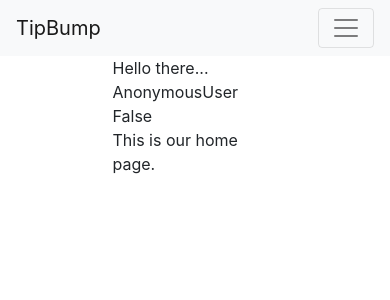
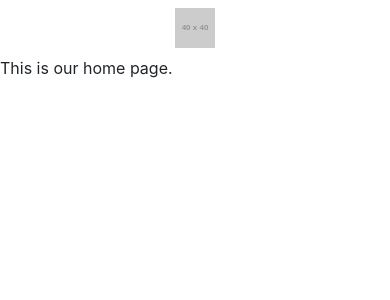
Before and after one commit to mikeyork1/tipbump_project, a Django app: page / in a window 390 px wide. Shown: the top 300 px of the page. Run offline with Django 3.2, Linux system fonts and the light colour scheme; grey boxes labelled with a size stand in for pictures from a placeholder-image service; some libraries are stand-ins or nearby versions.

Commit message:
Initial commit

```diff
--- a/templates/base.html
+++ b/templates/base.html
@@ -8,8 +8,10 @@
     <meta name="viewport" content="width=device-width, initial-scale=1, shrink-to-fit=no">
 
     <!-- Bootstrap CSS -->
-{#    <link rel="stylesheet" href="https://stackpath.bootstrapcdn.com/bootstrap/4.3.1/css/bootstrap.min.css" integrity="sha384-ggOyR0iXCbMQv3Xipma34MD+dH/1fQ784/j6cY/iJTQUOhcWr7x9JvoRxT2MZw1T" crossorigin="anonymous">#}
-    <link rel="stylesheet" href="static/bootstrap/4.3.1/css/bootstrap.min.css" integrity="sha384-ggOyR0iXCbMQv3Xipma34MD+dH/1fQ784/j6cY/iJTQUOhcWr7x9JvoRxT2MZw1T" crossorigin="anonymous">
+    <link rel="stylesheet" href="/static/bootstrap/4.3.1/css/bootstrap.min.css" integrity="sha384-ggOyR0iXCbMQv3Xipma34MD+dH/1fQ784/j6cY/iJTQUOhcWr7x9JvoRxT2MZw1T" crossorigin="anonymous">
+    <link rel="stylesheet" href="/static/css/bootstrap-custom.css">
+
+    <link rel="stylesheet" href="https://use.fontawesome.com/releases/v5.8.1/css/all.css" integrity="sha384-50oBUHEmvpQ+1lW4y57PTFmhCaXp0ML5d60M1M7uH2+nqUivzIebhndOJK28anvf" crossorigin="anonymous">
 
     <title>{% block head_title %}replace this too{% endblock %}</title>
   </head>
@@ -17,7 +19,7 @@
     {% include 'navbar.html' %}
     <div class="container">
         <div class="row">
-            <div class="col-6 mx-auto">
+            <div>
                 {% block content %}
                     replace this
                 {% endblock %}
--- a/templates/form.html
+++ b/templates/form.html
@@ -1,4 +1,6 @@
 {% extends "base.html" %}
+
+{% load crispy_forms_tags %}
 
 {% block head_title %}{% endblock %}
 
@@ -11,8 +13,8 @@
     {% endif %}
 
     <form method="post" action="."> {% csrf_token %}
-        {{ form.as_p }}
-        <button type="submit">Send</button>
+        {{ form|crispy }}
+        <button type="submit">Save</button>
     </form>
 
 
--- a/templates/hello_world.html
+++ /dev/null
@@ -1 +0,0 @@
-{% extends "base.html" %}
--- a/templates/home.html
+++ b/templates/home.html
@@ -3,15 +3,8 @@
 {% block head_title %}TipBump | Home{% endblock %}
 
 {% block content %}
-    {{ title }}
-    {{ user }}
-    {{ user.is_authenticated }}
-
     {% if user.is_authenticated %}
-        <h1>USER ONLY DATA</h1>
-        {% for a in my_list %}
-            <li>{{ a }}</li>
-        {% endfor %}
+        <h1>{{ title }}</h1>
     {% endif %}
     <p>This is our home page.</p>
 {% endblock %}
--- a/templates/js.html
+++ b/templates/js.html
@@ -2,4 +2,4 @@
     <!-- jQuery first, then Popper.js, then Bootstrap JS -->
     <script src="https://code.jquery.com/jquery-3.3.1.slim.min.js" integrity="sha384-q8i/X+965DzO0rT7abK41JStQIAqVgRVzpbzo5smXKp4YfRvH+8abtTE1Pi6jizo" crossorigin="anonymous"></script>
     <script src="https://cdnjs.cloudflare.com/ajax/libs/popper.js/1.14.7/umd/popper.min.js" integrity="sha384-UO2eT0CpHqdSJQ6hJty5KVphtPhzWj9WO1clHTMGa3JDZwrnQq4sF86dIHNDz0W1" crossorigin="anonymous"></script>
-    <script src="static/bootstrap/4.3.1/js/bootstrap.min.js" integrity="sha384-JjSmVgyd0p3pXB1rRibZUAYoIIy6OrQ6VrjIEaFf/nJGzIxFDsf4x0xIM+B07jRM" crossorigin="anonymous"></script>
+    <script src="/static/bootstrap/4.3.1/js/bootstrap.min.js" integrity="sha384-JjSmVgyd0p3pXB1rRibZUAYoIIy6OrQ6VrjIEaFf/nJGzIxFDsf4x0xIM+B07jRM" crossorigin="anonymous"></script>
--- a/templates/navbar.html
+++ b/templates/navbar.html
@@ -1,36 +1,34 @@
-<nav class="navbar navbar-expand-lg navbar-light bg-light">
-  <a class="navbar-brand" href="/">TipBump</a>
-  <button class="navbar-toggler" type="button" data-toggle="collapse" data-target="#navbarSupportedContent" aria-controls="navbarSupportedContent" aria-expanded="false" aria-label="Toggle navigation">
+<nav class="navbar navbar-expand-lg tb-navbar">
+    <div class="d-flex flex-grow-1">
+        <span class="w-100 d-lg-none d-block"><!-- hidden spacer to center brand on mobile --></span>
+        <a class="navbar-brand d-none d-lg-inline-block" href="/">
+            <img src="/static/assets/img/TIPBUMP Logo White.png" alt="TipBump - Motivate Servers to Increase Sales" width="248.31" height="44.98">
+        </a>
+        <a class="navbar-brand-two mx-auto d-lg-none d-inline-block" href="#">
+            <img src="//placehold.it/40?text=LOGO" alt="logo">
+        </a>
+        <div class="w-100 text-right">
+            <button class="navbar-toggler" type="button" data-toggle="collapse" data-target="#myNavbar">
                 <span class="navbar-toggler-icon"></span>
             </button>
-
-  <div class="collapse navbar-collapse" id="navbarSupportedContent">
-    <ul class="navbar-nav mr-auto">
-      <li class="nav-item active">
-        <a class="nav-link" href="/">Home <span class="sr-only">(current)</span></a>
-      </li>
+        </div>
+    </div>
+    <div class="collapse navbar-collapse flex-grow-1 text-right" id="myNavbar">
+        <ul class="navbar-nav ml-auto flex-nowrap">
             <li class="nav-item">
-        <a class="nav-link" href="#">Case Studies</a>
-      </li>
-      <li class="nav-item">
-        <a class="nav-link" href="#">Scorecard</a>
+                <a href="/scorecard" class="nav-link m-2 menu-item nav-active">Scorecard</a>
             </li>
             <li class="nav-item dropdown">
                 <a class="nav-link dropdown-toggle" href="#" id="navbarDropdown" role="button" data-toggle="dropdown" aria-haspopup="true" aria-expanded="false">
-          Configuration
+                  <i class="fas fa-cog fa-2x"></i>
                 </a>
-        <div class="dropdown-menu" aria-labelledby="navbarDropdown">
-          <a class="dropdown-item" href="#">Site</a>
+                <div class="dropdown-menu dropdown-menu-right" aria-labelledby="navbarDropdown">
+                  <a class="dropdown-item" href="/site-settings">Site Settings</a>
                   <a class="dropdown-item" href="/store">Stores</a>
+                    <div class="dropdown-divider"></div>
+                    <a class="dropdown-item" href="#">Account</a>
                 </div>
             </li>
-      <li class="nav-item">
-        <a class="nav-link disabled" href="#" tabindex="-1" aria-disabled="true">Disabled</a>
-      </li>
         </ul>
-    <form class="form-inline my-2 my-lg-0">
-      <input class="form-control mr-sm-2" type="search" placeholder="Search" aria-label="Search">
-      <button class="btn btn-outline-success my-2 my-sm-0" type="submit">Search</button>
-    </form>
     </div>
 </nav>
--- a/tipbump/templates/store/list-inline.html
+++ b/tipbump/templates/store/list-inline.html
@@ -1,7 +1,6 @@
 <div class="card">
     <div class="card-body">
-        <h5 class="card-title"><a href="{{ store.get_absolute_url }}">{{ store.store_name }}</a></h5>
-        <p class="card-text">{{ store.report_creation_day }}</p>
+        <h5 class="card-title"><a href="{{ store.get_edit_url }}">{{ store.store_name }}</a></h5>
 
     </div>
 
--- a/tipbump/urls.py
+++ b/tipbump/urls.py
@@ -20,9 +20,8 @@ from .views import (
     store_list_view,
     store_detail_view,
     store_update_view,
-    store_delete_view
+    store_delete_view,
 )
-
 
 urlpatterns = [
     path('', store_list_view),
--- a/tipbump_project/settings.py
+++ b/tipbump_project/settings.py
@@ -38,6 +38,7 @@ INSTALLED_APPS = [
     'django.contrib.messages',
     'django.contrib.staticfiles',
     'tipbump',
+    'crispy_forms',
 ]
 
 MIDDLEWARE = [
@@ -139,6 +140,7 @@ USE_L10N = True
 
 USE_TZ = True
 
+CRISPY_TEMPLATE_PACK = 'bootstrap4'
 
 # Static files (CSS, JavaScript, Images)
 # https://docs.djangoproject.com/en/2.2/howto/static-files/
--- a/tipbump_project/urls.py
+++ b/tipbump_project/urls.py
@@ -19,12 +19,14 @@ from django.urls import path, include
 
 from tipbump.views import (
     store_create_view,
+    site_update_view
 )
 
 from .views import (
     home_page,
     contact_page,
-    about_page
+    about_page,
+    scorecard_view
 )
 
 urlpatterns = [
@@ -33,7 +35,9 @@ urlpatterns = [
     path('contact/', contact_page),
     path('admin/', admin.site.urls),
     path('store-new/', store_create_view),
-    path('store/', include('tipbump.urls'))
+    path('store/', include('tipbump.urls')),
+    path('scorecard/', scorecard_view),
+    path('site-settings/', site_update_view)
 ]
 
 if settings.DEBUG:
--- a/tipbump_project/views.py
+++ b/tipbump_project/views.py
@@ -6,9 +6,9 @@ from .forms import ContactForm
 # Create your views here.
 def home_page(request):
     # return HttpResponse("<h1>Hello bitches!</h1>")
-    page_title = "Hello there..."
+    page_title = "Welcome to TipBump"
     # my_list =
-    context = {"title": page_title, "my_list":[1,2,3,4,5]}
+    context = {"title": page_title}
     return render(request, "home.html", context)
 
 def about_page(request):
@@ -27,3 +27,7 @@ def contact_page(request):
         "form": form
     }
     return render(request, "form.html", context)
+
+def scorecard_view(request):
+    template_name = 'scorecard.html'
+    return render(request,template_name)
```
Also changed, not shown: templates/scorecard.html (added, +21 -0 lines), tipbump/forms.py (+21 -8 lines), 2 other files. Lines whose indentation alone changed are shown as unchanged.
